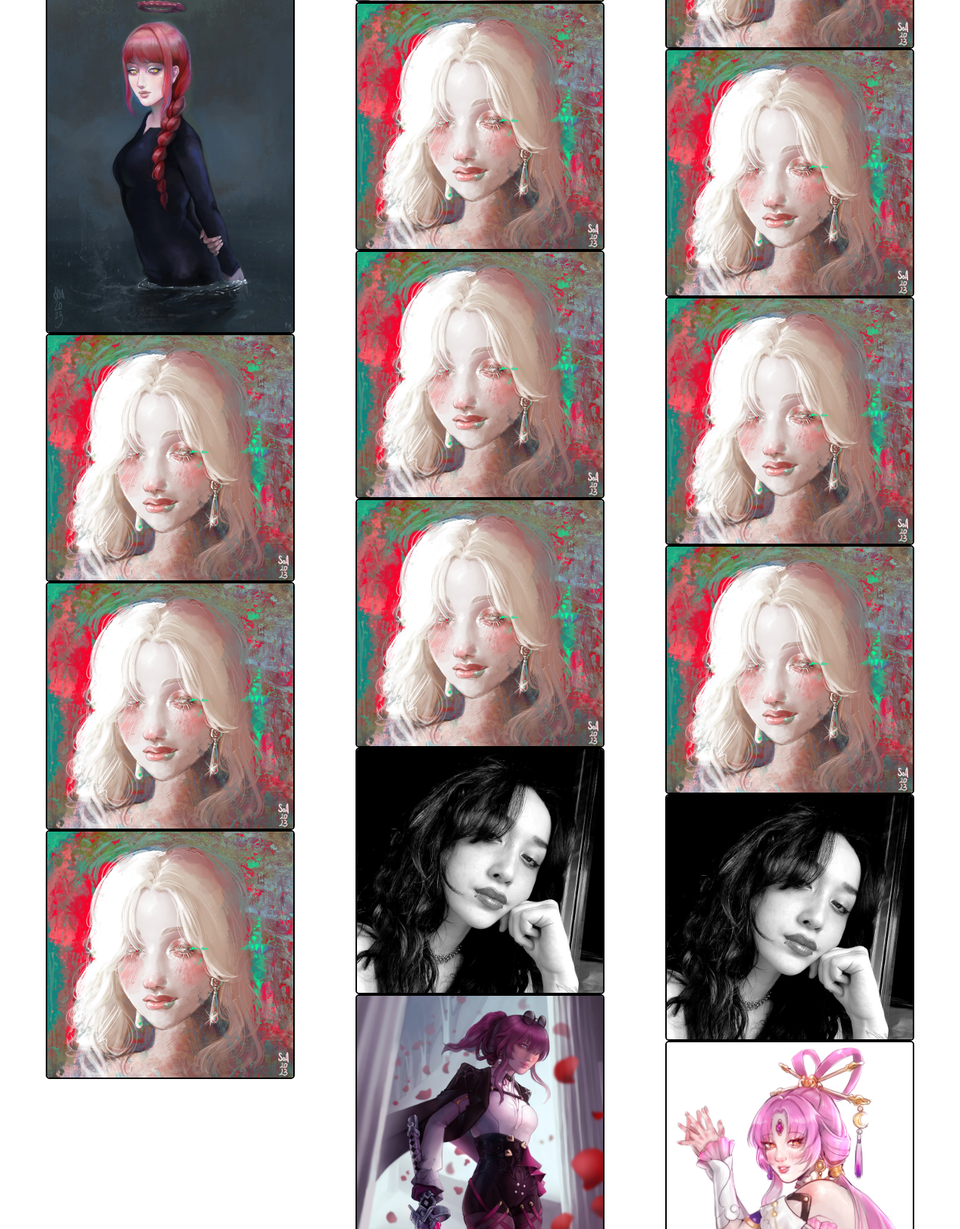
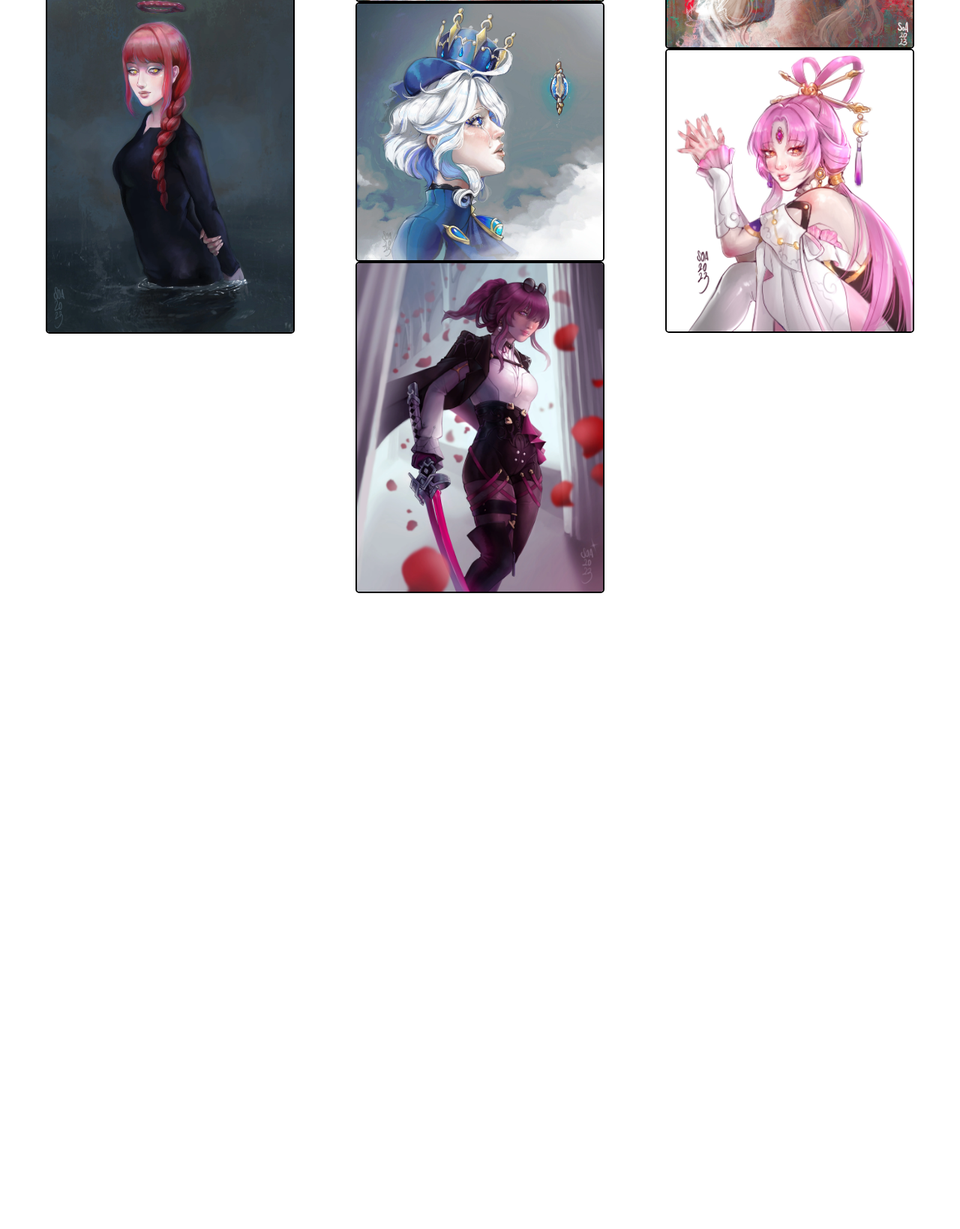
Before and after one commit to Jollycreed/webisite-mockup, a plain HTML site: page src/html/portfolio.html in a window 1280 px wide. Shown: the part 823-2462 px from the top of the page at 75% size. After the commit the page ends 1634 px from the top, so only its background shows below. Drawn offline with nearby package versions, Linux system fonts and the light colour scheme.

Commit message:
Update to some images

```diff
--- a/src/html/portfolio.html
+++ b/src/html/portfolio.html
@@ -43,9 +43,6 @@
 
             <!-- Image 3 -->
             <img alt="Commission Image 3" src="../images/iQjUMwKbnIAs0ljYQ4Q4G5999NoWEikjmuK57qgG.png">
-            <img alt="Commission Image 1" src="../images/9C2Yr843SyoStifi0PVUgrf7GAiLP9h73KdKi2mo.jpg">
-            <img alt="Commission Image 1" src="../images/9C2Yr843SyoStifi0PVUgrf7GAiLP9h73KdKi2mo.jpg">
-            <img alt="Commission Image 1" src="../images/9C2Yr843SyoStifi0PVUgrf7GAiLP9h73KdKi2mo.jpg">
         </div>
     </section>
 
@@ -56,12 +53,10 @@
             <!-- Image 1 -->
             <img alt="Personal Image 1" src="../images/MpYtQAQNn13Cl363nh9cKizkqAOap0ZyRZHaM96m.jpg">
             <img alt="Commission Image 1" src="../images/9C2Yr843SyoStifi0PVUgrf7GAiLP9h73KdKi2mo.jpg">
-            <img alt="Commission Image 1" src="../images/9C2Yr843SyoStifi0PVUgrf7GAiLP9h73KdKi2mo.jpg">
-            <img alt="Commission Image 1" src="../images/9C2Yr843SyoStifi0PVUgrf7GAiLP9h73KdKi2mo.jpg">
-            <img alt="Commission Image 1" src="../images/9C2Yr843SyoStifi0PVUgrf7GAiLP9h73KdKi2mo.jpg">
+
 
             <!-- Image 2 -->
-            <img alt="Personal Image 2" src="../images/Q1oRoOh57MZg2InGtILbBEAZB7LfDiPckBqy0FYk.png">
+            <img alt="Personal Image 2" src="../images/I32SQFcd0yGt3BmILNUGa6Ls7JwIcJf3XQ2z9Xmj.png">
 
             <!-- Image 3 -->
             <img alt="Personal Image 3" src="../images/qSwRFW2LN8NtS2Hj7oEFwxgaU7RcUcE5r1xYQlLR.png">
@@ -75,13 +70,6 @@
             <!-- Image 1 -->
             <img alt="Academic Image 1" src="../images/qSwRFW2LN8NtS2Hj7oEFwxgaU7RcUcE5r1xYQlLR.png">
             <img alt="Commission Image 1" src="../images/9C2Yr843SyoStifi0PVUgrf7GAiLP9h73KdKi2mo.jpg">
-            <img alt="Commission Image 1" src="../images/9C2Yr843SyoStifi0PVUgrf7GAiLP9h73KdKi2mo.jpg">
-            <img alt="Commission Image 1" src="../images/9C2Yr843SyoStifi0PVUgrf7GAiLP9h73KdKi2mo.jpg">
-            <img alt="Commission Image 1" src="../images/9C2Yr843SyoStifi0PVUgrf7GAiLP9h73KdKi2mo.jpg">
-
-            <!-- Image 2 -->
-            <img alt="Academic Image 2" src="../images/Q1oRoOh57MZg2InGtILbBEAZB7LfDiPckBqy0FYk.png">
-
             <!-- Image 3 -->
             <img alt="Academic Image 3" src="../images/MpYtQAQNn13Cl363nh9cKizkqAOap0ZyRZHaM96m.jpg">
         </div>
```
Also changed, not shown: src/html/index.html (+1 -1 lines), src/images/IMG_1484.jpg (added), src/images/Q1oRoOh57MZg2InGtILbBEAZB7LfDiPckBqy0FYk.png (deleted).
